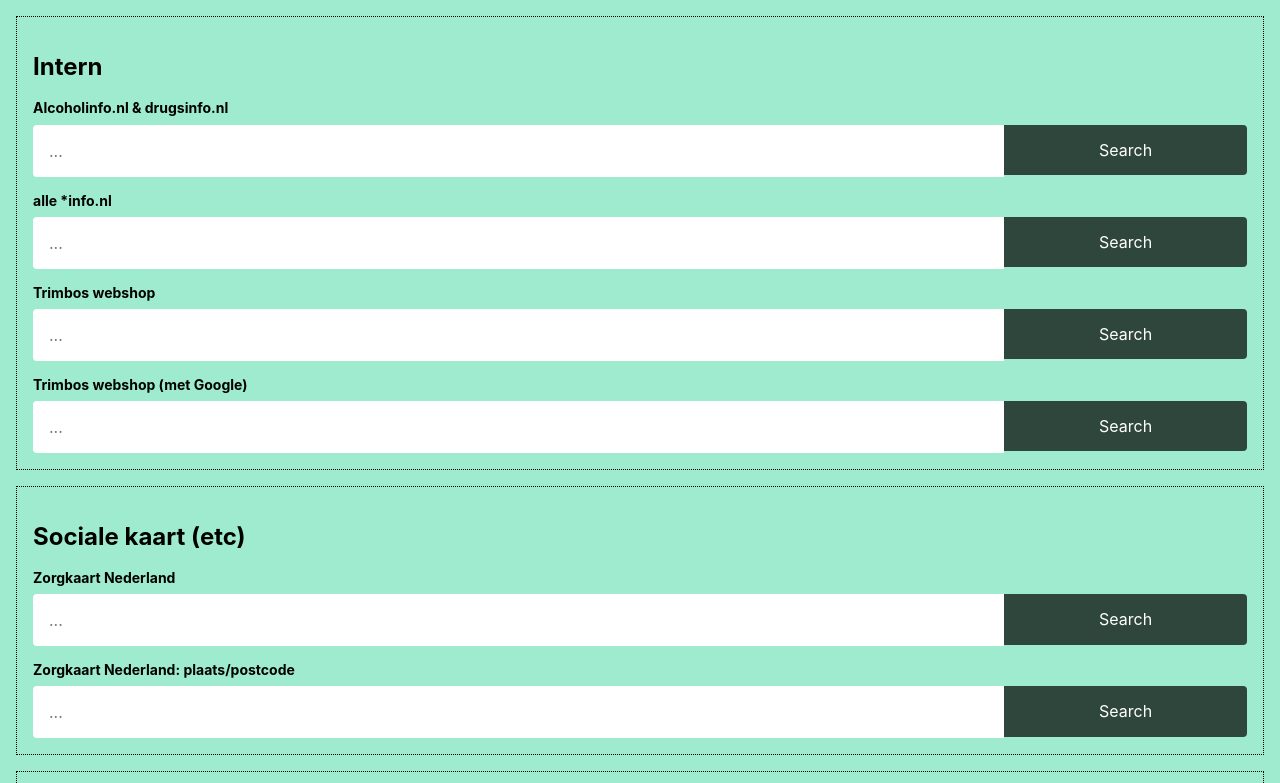
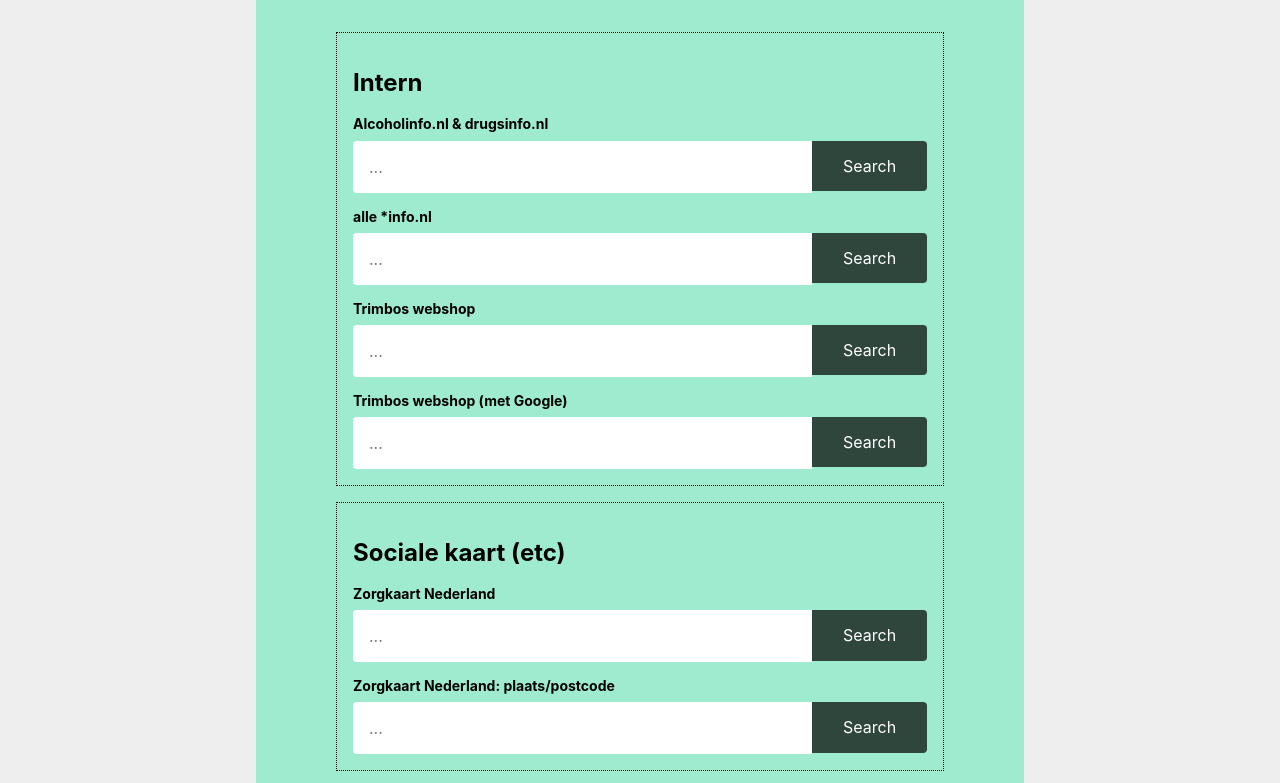
Before and after one commit to nielsbom/new_tab_multi_search, a plain HTML site: page work/index.html in a window 1280 px wide. Shown: the top 783 px of the page. Drawn offline with nearby package versions, Linux system fonts and the light colour scheme.

Commit message:
Update index.html

```diff
--- a/work/index.html
+++ b/work/index.html
@@ -9,7 +9,9 @@
   <link rel='stylesheet' href='https://cdnjs.cloudflare.com/ajax/libs/tachyons/4.11.1/tachyons.min.css'>
 </head>
 
-<body class="w-100 sans-serif bg-light-green">
+<body class="w-100 sans-serif bg-light-gray">
+
+  <section class="mw5 mw7-ns center bg-light-green pa3 ph5-ns">
 
   <div class="ma3 pa3 ba b--dotted">
     <h2 class="">Intern</h2>
@@ -146,6 +148,8 @@
     </form>
 
 </div>
+
+  </section>
   <script src='https://cdnjs.cloudflare.com/ajax/libs/jquery/3.3.1/jquery.min.js'></script>
   <script  src="js/index.js"></script>
 
```
